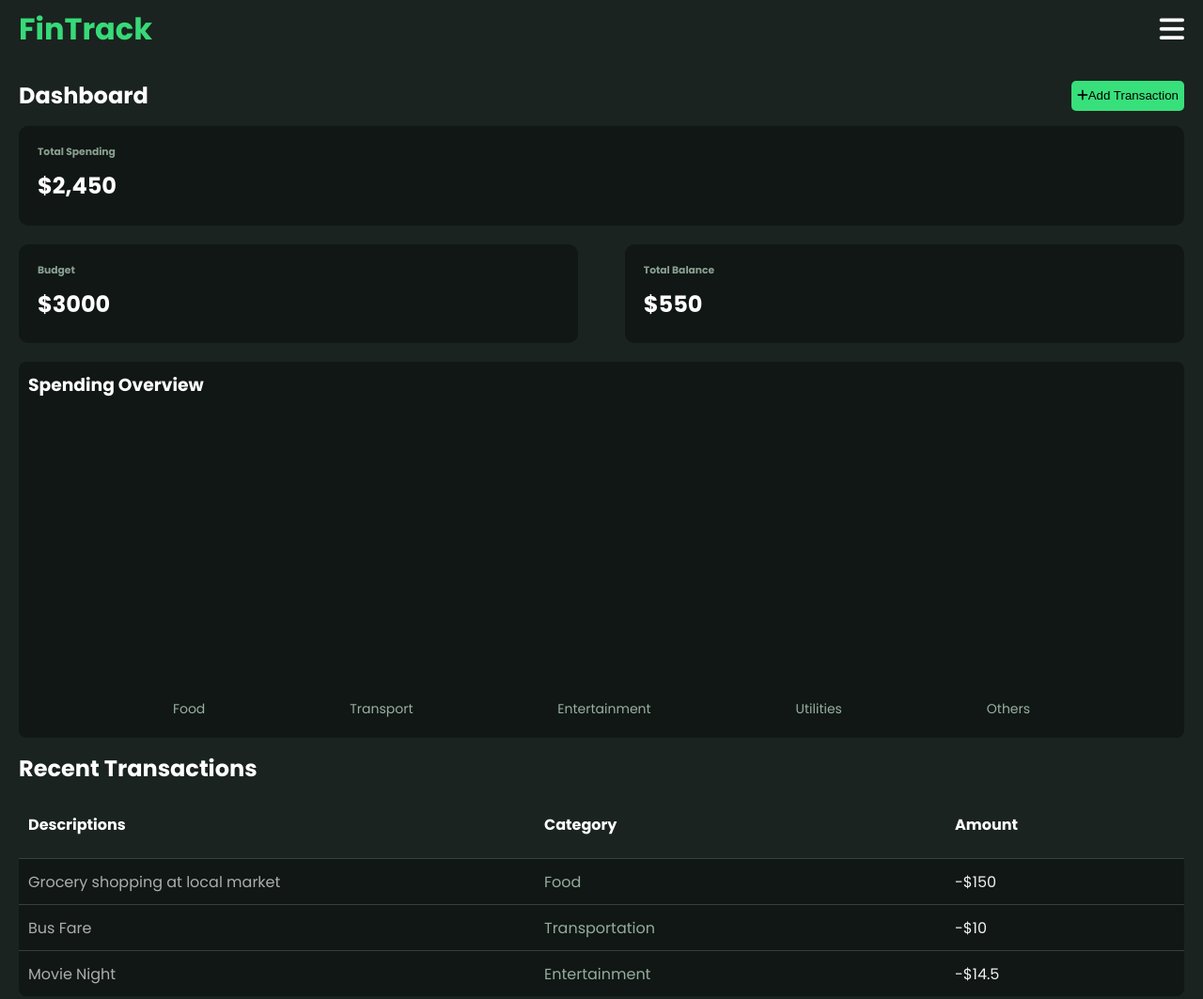
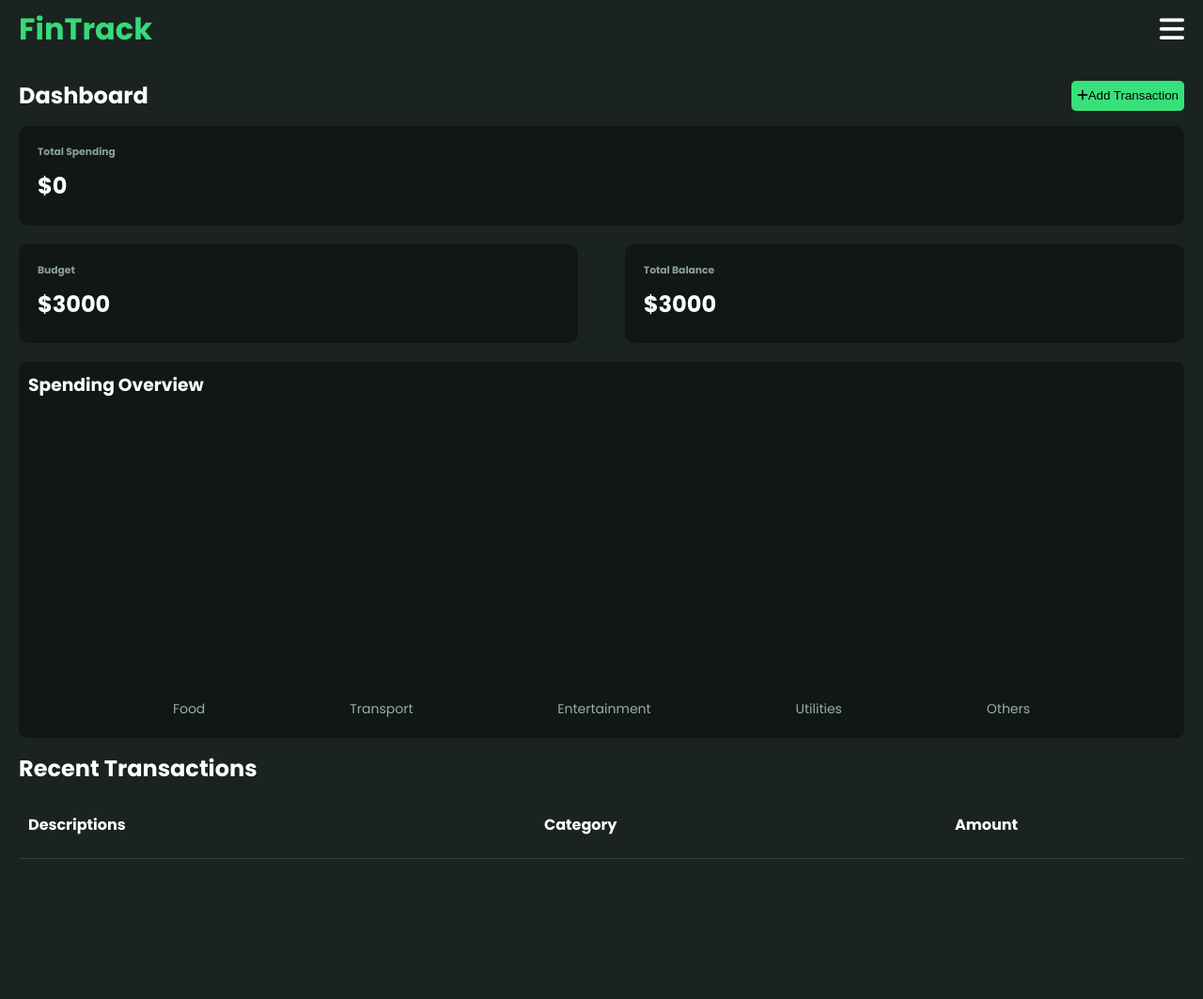
Before and after one commit to Demzy06/expense-tracker-app, a plain HTML site: page index.html in a window 1280 px wide. Shown: the whole page at 94% size. After the commit the page ends 934 px from the top, so only its background shows below. Drawn offline with Linux system fonts and the light colour scheme; a web font is replaced by a local one.

Commit message:
created the function to calculate the total balance

```diff
--- a/index.html
+++ b/index.html
@@ -57,7 +57,7 @@
           <div class="balance">
             <div>
               <h6>Total Balance</h6>
-              <h2>$550</h2>
+              <h2 class="total-balance-value">$550</h2>
             </div>
           </div>
         </div>
--- a/script.js
+++ b/script.js
@@ -1,16 +1,18 @@
 const bodyEl = document.querySelector('body')
+const menu = document.querySelector('.nav');
 const formInput = document.querySelector('.upload');
 const addExpenseBtn = document.querySelector('.add-expense-btn');
 const transactionsListParent = document.querySelector('.transactions-list');
 const openMenuBtn = document.querySelector('.nav-open-btn');
-const totalSpendingWidget = document.querySelector('.totalSpendValue')
-const menu = document.querySelector('.nav');
+const totalSpendingWidget = document.querySelector('.total-spend-value')
+const totalBalanceWidget = document.querySelector('.total-balance-value')
 
 const page = bodyEl.dataset.page;
 console.log(page);
 
 const state = {
   transactions: [],
+  budget: '',
 }
 
 const calcTotalSpending = function (transactions) {
@@ -20,6 +22,10 @@ const calcTotalSpending = function (transactions) {
   return totalSpending
 }
 
+const calcTotalBalance = function (budget, totalSpending) {
+  return budget - totalSpending
+}
+// calcTotalBalance()
 window.addEventListener('DOMContentLoaded', function () {
 
   if (page === 'add-expense') {
@@ -46,11 +52,23 @@ window.addEventListener('DOMContentLoaded', function () {
     })
   };
 
+  // Home page code base
   if (page !== 'add-expense') {
     const storage = localStorage.getItem('transactions');
     if (storage) state.transactions = (JSON.parse(storage));
+
+    // Calling ftn to calculate total spending
     const totalSpending = calcTotalSpending(state.transactions);
     totalSpendingWidget.textContent = `$${totalSpending}`;
+
+    // Calling ftn to calculate total balance left and checking if the total balance is less than zero
+    const totalBalance = calcTotalBalance(3000, totalSpending);
+
+    totalBalanceWidget.textContent = totalBalance < 0 ?
+      `-$${Math.abs(totalBalance)}` : `$${totalBalance}`;
+
+
+    // totalBalanceWidget.textContent = `$${calcTotalBalance(3000, totalSpending).toString().replace('-', '')}`;
 
     const renderExpense = function (data) {
       transactionsListParent.innerHTML = '';
@@ -80,23 +98,3 @@ window.addEventListener('DOMContentLoaded', function () {
     })
   };
 })
-
-
-
-
-
-// const renderExpense = function (data) {
-//   data.forEach(entry => {
-//     const markup = `
-//       <li>
-//           <p>${entry.amount}</p>
-//            <p>${entry.category}</p>
-//           <p class="hidden">13-05-2025</p>
-//           <p>-$${entry.decription}</p>
-//         </li>
-//       <hr />
-//   `;
-//     transactionsListParent.insertAdjacentHTML("afterbegin", markup)
-//   })
-// }
-// renderExpense(state.transactions);
```
